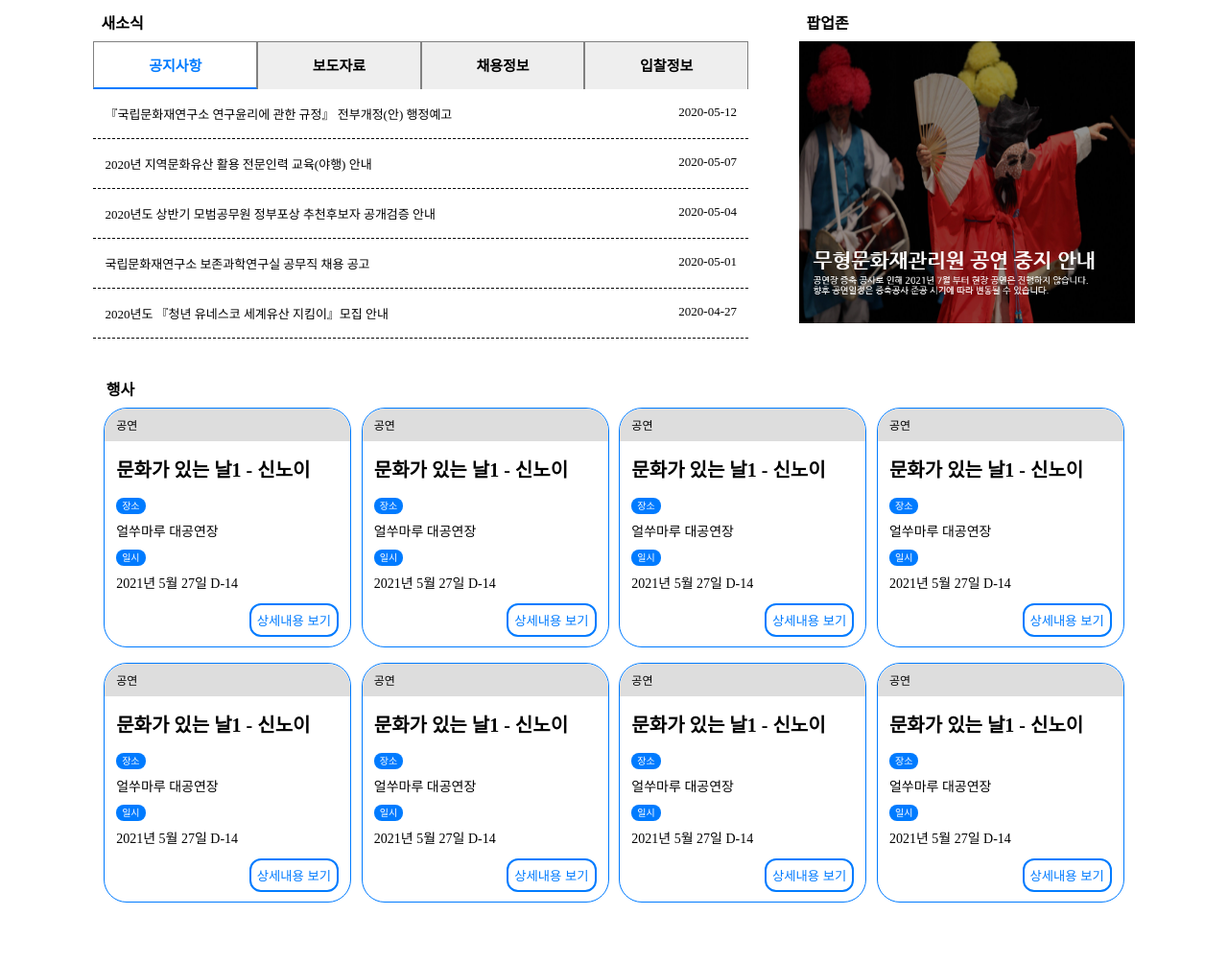
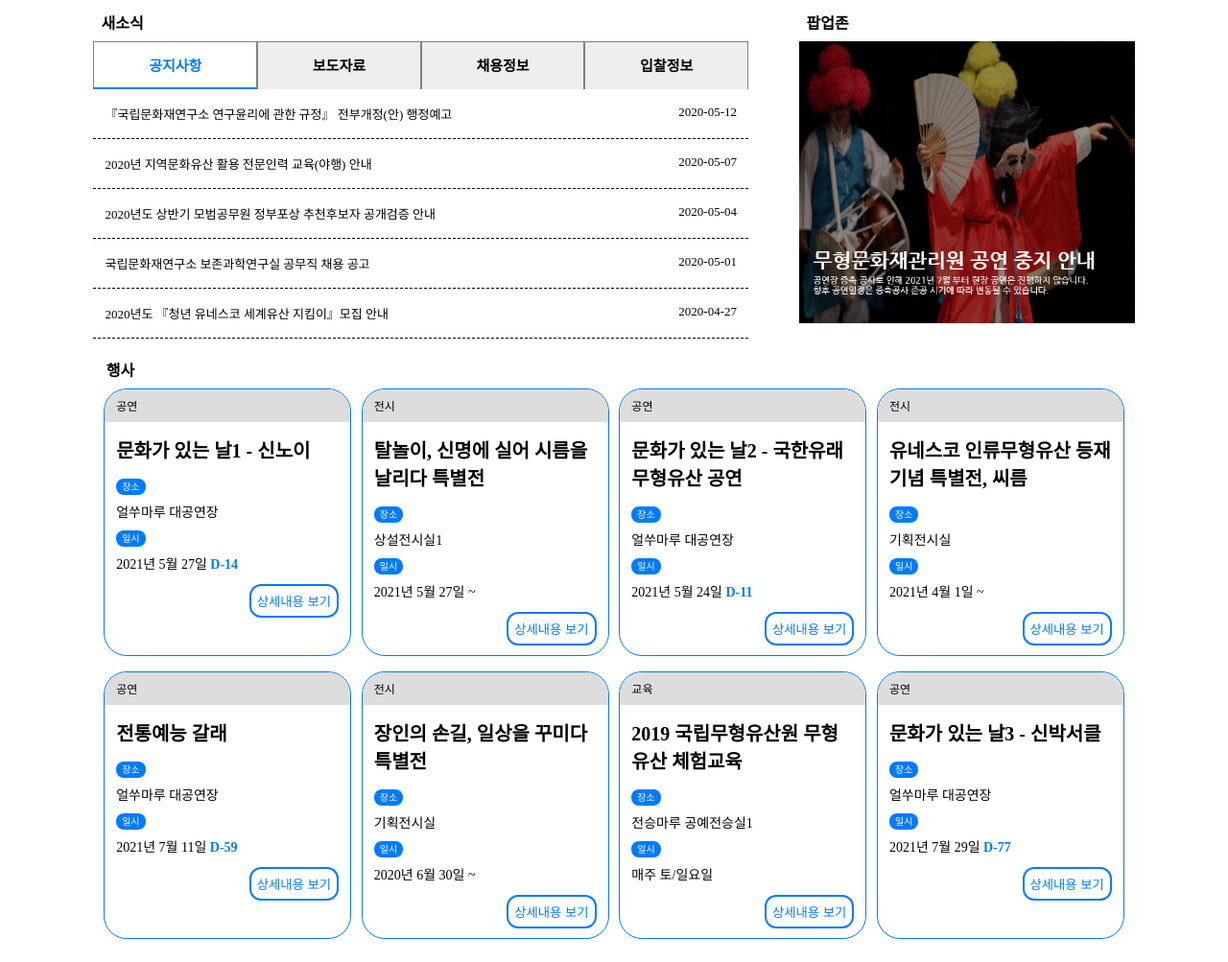
Before and after one commit to sunrin-web-2022/-web2_10403_jeongin, a plain HTML site: page web2_10403_jeongin/index.html in a window 1280 px wide. Shown: the part 817-1820 px from the top of the page at 96% size. Before the commit the page ends 1782 px from the top, so only its background shows below. Drawn offline with Linux system fonts and the light colour scheme.

Commit message:
행사존 수정

```diff
--- a/web2_10403_jeongin/css/style.css
+++ b/web2_10403_jeongin/css/style.css
@@ -22,7 +22,6 @@
  }
 
  .header-nav {
-     box-sizing: content-box;
      width: 100%;
      height: 130px;
      position: fixed;
@@ -81,7 +80,7 @@
 
  .utility-menu-sm {
      display: none;
-
+     width: 100vw;
  }
 
 
@@ -200,7 +199,7 @@
      color: var(--main-color);
  }
 
- .menu-sm-bottom {
+ .menu-sm-nav {
      position: relative;
  }
 
@@ -298,6 +297,10 @@
 
  .nav-bottom {
      bottom: 0;
+ }
+
+ .menu-btn {
+     float: right;
  }
 
  .slide-img {
@@ -418,69 +421,9 @@
  }
 
 
- @media screen and (max-width:480px) {
-
-     .header-nav {
-         height: 60px;
-     }
-
-     .language {
-         font-size: 11px;
-     }
-
-     .utility-menu {
-         display: none;
-     }
-
-     .utility-menu-sm {
-         display: block;
-     }
-
-     .nav-menu {
-         width: 95%;
-         font-size: 10px;
-
-     }
-
-     .nav-bottom {
-         display: none;
-     }
-
-     .slide-img {
-         margin-top: 60px;
-     }
-
-     .slide-text {
-         height: 40%;
-     }
-
-     .slide-text h2 {
-         font-size: 18px;
-         margin: 0;
-     }
-
-     .slide-text p {
-         font-size: 11px;
-     }
-
-     .content {
-         display: block;
-     }
-
-     .tabs{
-         width: 100%;
-     }
-
-     .popup{
-         width: 80%;
-         margin: auto;
-         margin-top: 40px;
-     }
- }
-
  .event {
      margin: auto;
-    margin-top:40px;
+     margin-top: 20px;
      width: 85%;
  }
 
@@ -516,7 +459,8 @@
  .card-body {
      padding: 0 12px;
  }
-.card-body p{
+
+ .card-body p {
      margin: 8px auto;
      font-size: 14px;
  }
@@ -542,7 +486,76 @@
      margin-bottom: 10px;
  }
 
-.card-btn:hover{
+ .card-btn:hover {
      background: var(--main-color);
      color: white;
  }
+
+
+
+ @media screen and (max-width:480px) {
+
+     .header-nav {
+         height: 60px;
+     }
+
+     .language {
+         font-size: 11px;
+     }
+
+     .utility-menu {
+         display: none;
+     }
+
+     .utility-menu-sm {
+         display: block;
+     }
+
+     .nav-menu {
+         width: 95%;
+         font-size: 10px;
+
+     }
+
+     .nav-bottom {
+         display: none;
+     }
+
+     .slide-img {
+         margin-top: 60px;
+         height: auto;
+         margin: 0;
+     }
+
+     .slide-text {
+         height: 40%;
+     }
+
+     .slide-text h2 {
+         font-size: 18px;
+         margin: 0;
+     }
+
+     .slide-text p {
+         font-size: 11px;
+     }
+
+     .content {
+         display: block;
+     }
+
+     .tabs {
+         min-width: 420px;
+     }
+
+     .popup {
+         width: 80%;
+         margin: auto;
+         margin-top: 40px;
+     }
+ }
+
+.d-day {
+    color: var(--main-color);
+    font-weight: bold;
+}
--- a/web2_10403_jeongin/index.html
+++ b/web2_10403_jeongin/index.html
@@ -60,7 +60,7 @@
                             </ul>
                         </div>
 
-                        <div class="menu-sm-bottom">
+                        <div class="menu-sm-nav">
                             <input id="sub1" type="checkbox" name="menu_item">
                             <label class="menu_item sub1-title" for="sub1">무형문화재관리원</label>
                             <ul class="menu_content" id="sub1_content">
@@ -329,89 +329,91 @@
                     <span class="badge">장소</span>
                     <p class="card-text">얼쑤마루 대공연장</p>
                     <span class="badge">일시</span>
-                        <p class="card-text">2021년 5월 27일 D-14</p>
+                    <p class="card-text">2021년 5월 27일 <span class="d-day">D-14</span></p>
+                    <button class="card-btn">상세내용 보기</button>
+                </div>
+            </div>
+            <div class="card">
+                <div class="card-header">전시</div>
+                <div class="card-body">
+                    <h5 class="card-title">탈놀이, 신명에 실어 시름을 날리다 특별전</h5>
+                    <span class="badge">장소</span>
+                    <p class="card-text">상설전시실1</p>
+                    <span class="badge">일시</span>
+                    <p class="card-text">2021년 5월 27일 ~</p>
                     <button class="card-btn">상세내용 보기</button>
                 </div>
             </div>
             <div class="card">
                 <div class="card-header">공연</div>
                 <div class="card-body">
-                        <h5 class="card-title">문화가 있는 날1 - 신노이</h5>
+                    <h5 class="card-title">문화가 있는 날2 - 국한유래 무형유산 공연</h5>
                     <span class="badge">장소</span>
                     <p class="card-text">얼쑤마루 대공연장</p>
                     <span class="badge">일시</span>
-                        <p class="card-text">2021년 5월 27일 D-14</p>
+                    <p class="card-text">2021년 5월 24일 <span class="d-day">D-11</span></p>
+                    <button class="card-btn">상세내용 보기</button>
+                </div>
+            </div>
+            <div class="card">
+                <div class="card-header">전시</div>
+                <div class="card-body">
+                    <h5 class="card-title">유네스코 인류무형유산 등재 기념 특별전, 씨름</h5>
+                    <span class="badge">장소</span>
+                    <p class="card-text">기획전시실</p>
+                    <span class="badge">일시</span>
+                    <p class="card-text">2021년 4월 1일 ~</p>
                     <button class="card-btn">상세내용 보기</button>
                 </div>
             </div>
             <div class="card">
                 <div class="card-header">공연</div>
                 <div class="card-body">
-                        <h5 class="card-title">문화가 있는 날1 - 신노이</h5>
+                    <h5 class="card-title">전통예능 갈래</h5>
                     <span class="badge">장소</span>
                     <p class="card-text">얼쑤마루 대공연장</p>
                     <span class="badge">일시</span>
-                        <p class="card-text">2021년 5월 27일 D-14</p>
+                    <p class="card-text">2021년 7월 11일 <span class="d-day">D-59</span></p>
+                    <button class="card-btn">상세내용 보기</button>
+                </div>
+            </div>
+            <div class="card">
+                <div class="card-header">전시</div>
+                <div class="card-body">
+                    <h5 class="card-title">장인의 손길, 일상을 꾸미다 특별전</h5>
+                    <span class="badge">장소</span>
+                    <p class="card-text">기획전시실</p>
+                    <span class="badge">일시</span>
+                    <p class="card-text">2020년 6월 30일 ~</p>
+                    <button class="card-btn">상세내용 보기</button>
+                </div>
+            </div>
+            <div class="card">
+                <div class="card-header">교육</div>
+                <div class="card-body">
+                    <h5 class="card-title">2019 국립무형유산원 무형유산 체험교육</h5>
+                    <span class="badge">장소</span>
+                    <p class="card-text">전승마루 공예전승실1</p>
+                    <span class="badge">일시</span>
+                    <p class="card-text">매주 토/일요일</p>
                     <button class="card-btn">상세내용 보기</button>
                 </div>
             </div>
             <div class="card">
                 <div class="card-header">공연</div>
                 <div class="card-body">
-                        <h5 class="card-title">문화가 있는 날1 - 신노이</h5>
+                    <h5 class="card-title"> 문화가 있는 날3 - 신박서클</h5>
                     <span class="badge">장소</span>
                     <p class="card-text">얼쑤마루 대공연장</p>
                     <span class="badge">일시</span>
-                        <p class="card-text">2021년 5월 27일 D-14</p>
-                        <button class="card-btn">상세내용 보기</button>
-                    </div>
-                </div>
-                <div class="card">
-                    <div class="card-header">공연</div>
-                    <div class="card-body">
-                        <h5 class="card-title">문화가 있는 날1 - 신노이</h5>
-                        <span class="badge">장소</span>
-                        <p class="card-text">얼쑤마루 대공연장</p>
-                        <span class="badge">일시</span>
-                        <p class="card-text">2021년 5월 27일 D-14</p>
-                        <button class="card-btn">상세내용 보기</button>
-                    </div>
-                </div>
-                <div class="card">
-                    <div class="card-header">공연</div>
-                    <div class="card-body">
-                        <h5 class="card-title">문화가 있는 날1 - 신노이</h5>
-                        <span class="badge">장소</span>
-                        <p class="card-text">얼쑤마루 대공연장</p>
-                        <span class="badge">일시</span>
-                        <p class="card-text">2021년 5월 27일 D-14</p>
-                        <button class="card-btn">상세내용 보기</button>
-                    </div>
-                </div>
-                <div class="card">
-                    <div class="card-header">공연</div>
-                    <div class="card-body">
-                        <h5 class="card-title">문화가 있는 날1 - 신노이</h5>
-                        <span class="badge">장소</span>
-                        <p class="card-text">얼쑤마루 대공연장</p>
-                        <span class="badge">일시</span>
-                        <p class="card-text">2021년 5월 27일 D-14</p>
-                        <button class="card-btn">상세내용 보기</button>
-                    </div>
-                </div>
-                <div class="card">
-                    <div class="card-header">공연</div>
-                    <div class="card-body">
-                        <h5 class="card-title">문화가 있는 날1 - 신노이</h5>
-                        <span class="badge">장소</span>
-                        <p class="card-text">얼쑤마루 대공연장</p>
-                        <span class="badge">일시</span>
-                        <p class="card-text">2021년 5월 27일 D-14</p>
+                    <p class="card-text">2021년 7월 29일 <span class="d-day">D-77</span></p>
                     <button class="card-btn">상세내용 보기</button>
                 </div>
             </div>
         </div>
     </div>
-</body>
 
-</html>
+    <div class="time-line">
+
+    </div>
+</body></html>
```
Lines whose indentation alone changed are shown as unchanged.
